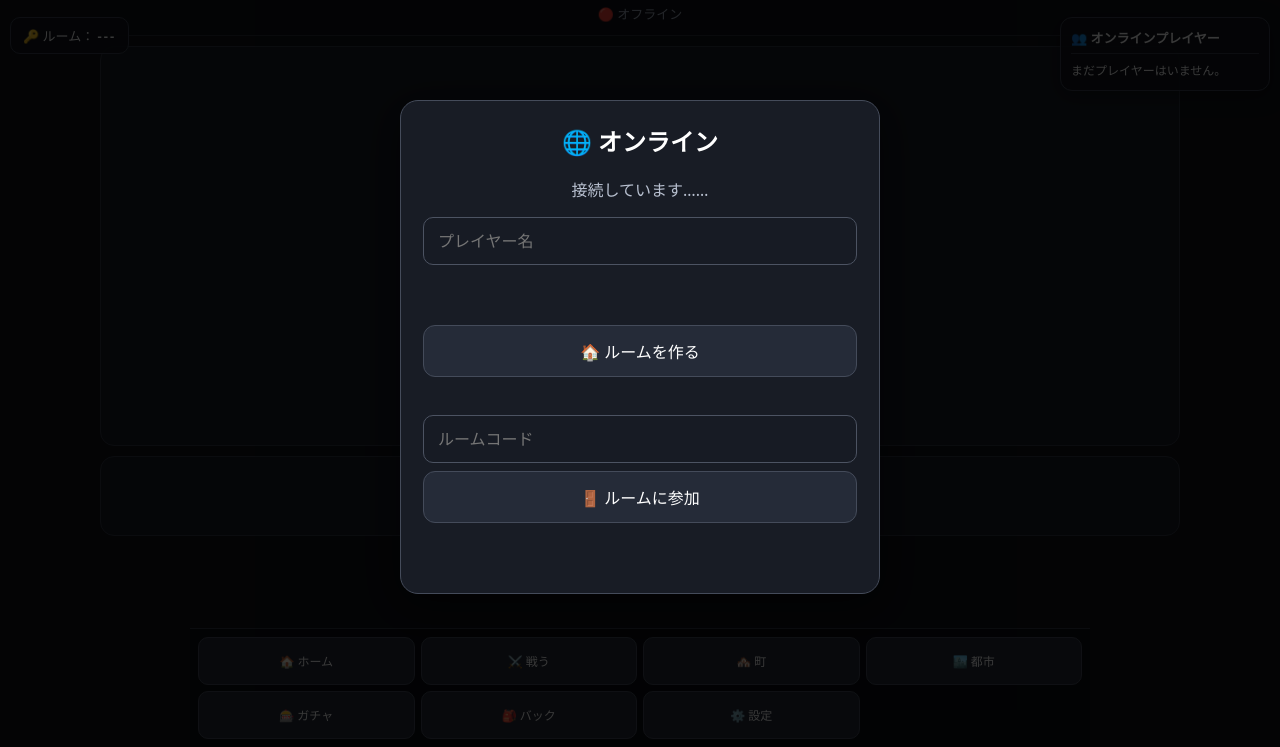
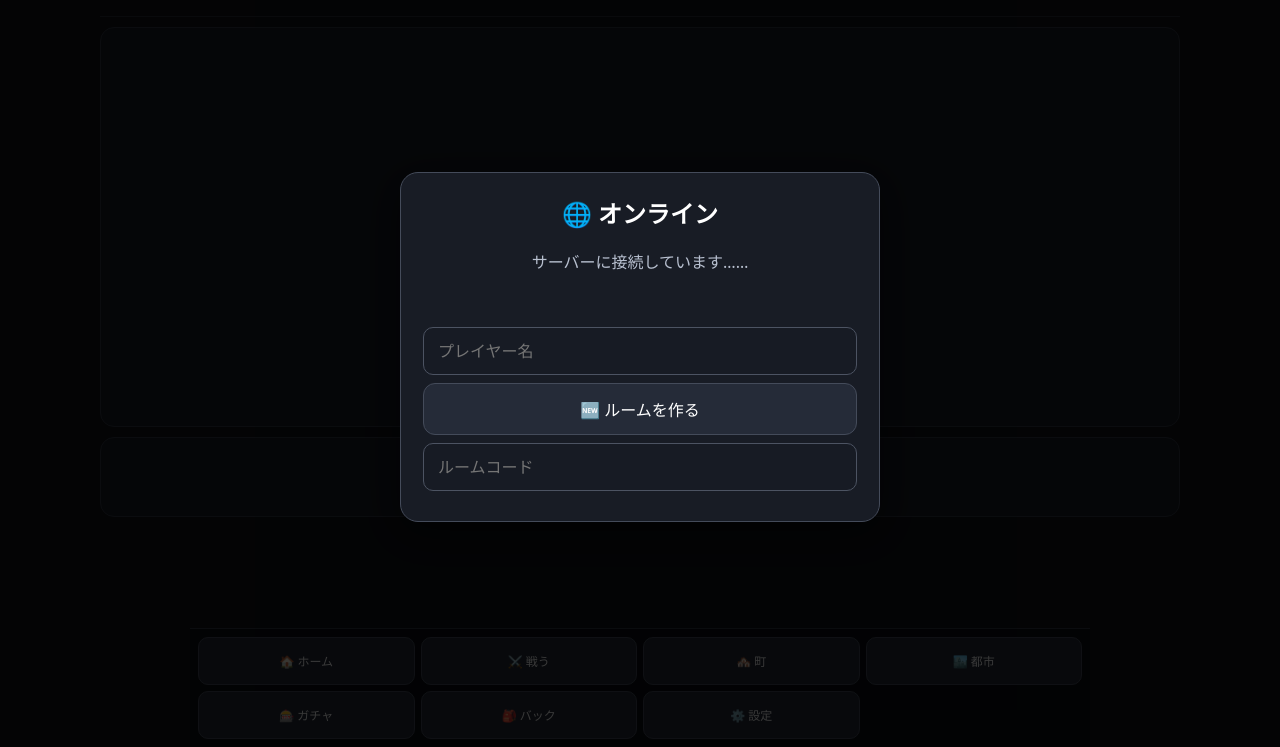
Before and after one commit to unkoman155-hue/RPG3, a website: page public/index.html in a window 1280 px wide. Shown: the part 53-800 px from the top of the page. Drawn offline with nearby package versions, Linux system fonts and the light colour scheme; no server answers.

Commit message:
Update index.html

```diff
--- a/public/index.html
+++ b/public/index.html
@@ -11,9 +11,6 @@
   <title>⚔️ 勇者の懸賞金RPG ONLINE</title>
 
   <link rel="stylesheet" href="style.css">
-
-<!-- Socket.IO -->
-<script src="/socket.io/socket.io.js"></script>
 </head>
 
 <body>
@@ -26,7 +23,7 @@
 
   <header>
     <h1>⚔️ 勇者の懸賞金RPG ONLINE</h1>
-    <div id="status">オフライン</div>
+    <div id="status"></div>
   </header>
 
 
@@ -79,11 +76,9 @@
 
   </nav>
 
-</div>
-
 
   <!-- =========================
-     オンライン接続画面
+       オンライン画面
   ========================== -->
 
   <div id="onlineOverlay" class="online-overlay">
@@ -93,27 +88,34 @@
       <h2>🌐 オンライン</h2>
 
       <p id="onlineMessage">
-      接続しています……
+        サーバーに接続しています……
       </p>
 
-    <!-- 名前 -->
+      <p id="onlineError"></p>
+
+
+      <!-- プレイヤー名 -->
+
       <input
         id="onlineName"
         type="text"
         maxlength="20"
         placeholder="プレイヤー名"
+        autocomplete="off"
       >
 
-    <br><br>
 
       <!-- ルーム作成 -->
+
       <button onclick="createOnlineRoom()">
-      🏠 ルームを作る
+        🆕 ルームを作る
       </button>
 
-    <br>
 
       <!-- ルーム参加 -->
+
+      <div class="room-join">
+
         <input
           id="roomCodeInput"
           type="text"
@@ -122,59 +124,4 @@
           autocomplete="off"
         >
 
-    <button onclick="joinOnlineRoom()">
-      🚪 ルームに参加
-    </button>
-
-    <p id="onlineError"></p>
-
-  </div>
-
-</div>
-
-
-<!-- =========================
-     オンラインプレイヤー表示
-========================== -->
-
-<div id="onlinePlayers" class="online-players">
-
-  <div class="online-players-title">
-    👥 オンラインプレイヤー
-  </div>
-
-  <div id="playerList">
-    まだプレイヤーはいません。
-  </div>
-
-</div>
-
-
-<!-- =========================
-     ルーム情報
-========================== -->
-
-<div id="roomInfo" class="room-info">
-
-  <span>
-    🔑 ルーム：
-  </span>
-
-  <strong id="roomCodeDisplay">
-    ---
-  </strong>
-
-</div>
-
-
-<!-- =========================
-     他プレイヤー情報
-========================== -->
-
-<div id="remotePlayers"></div>
-
-
-<script src="game.js"></script>
-
-</body>
-</html>
+        <button
```
Lines whose indentation alone changed are shown as unchanged.
